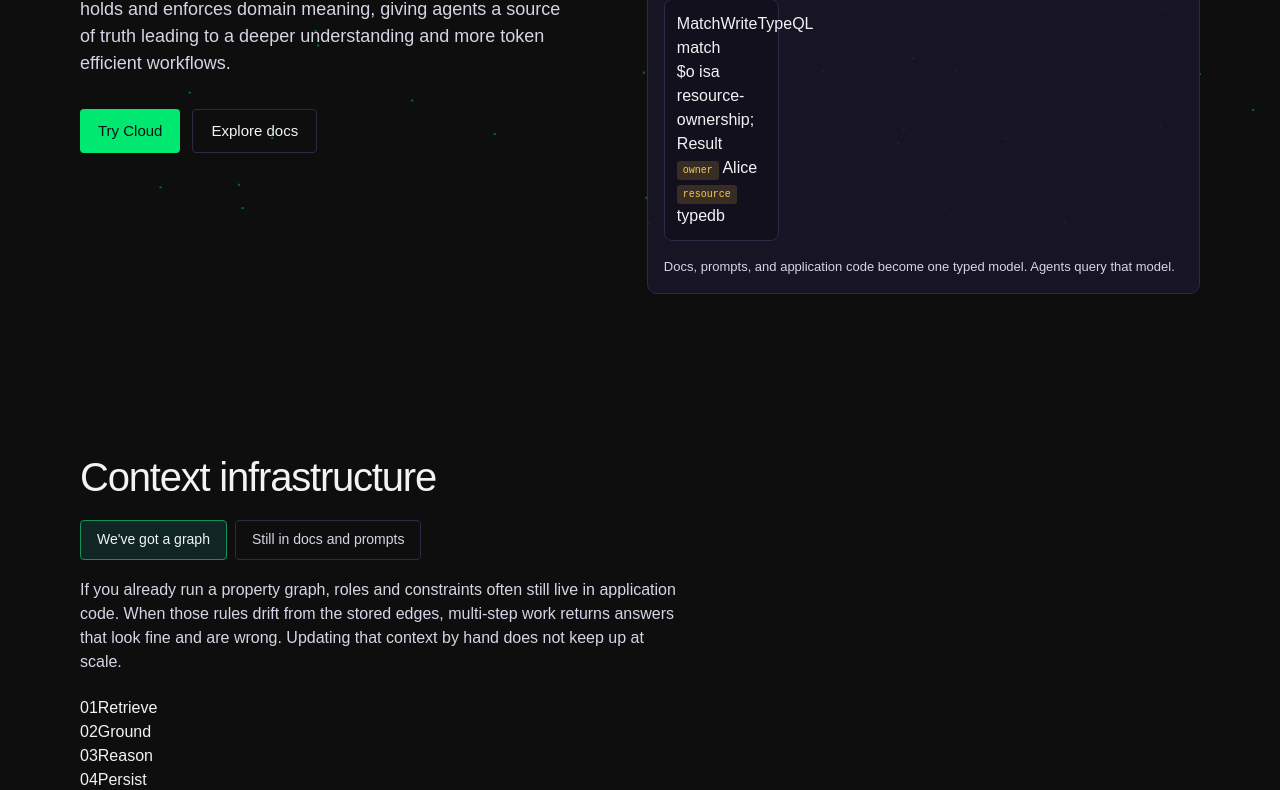
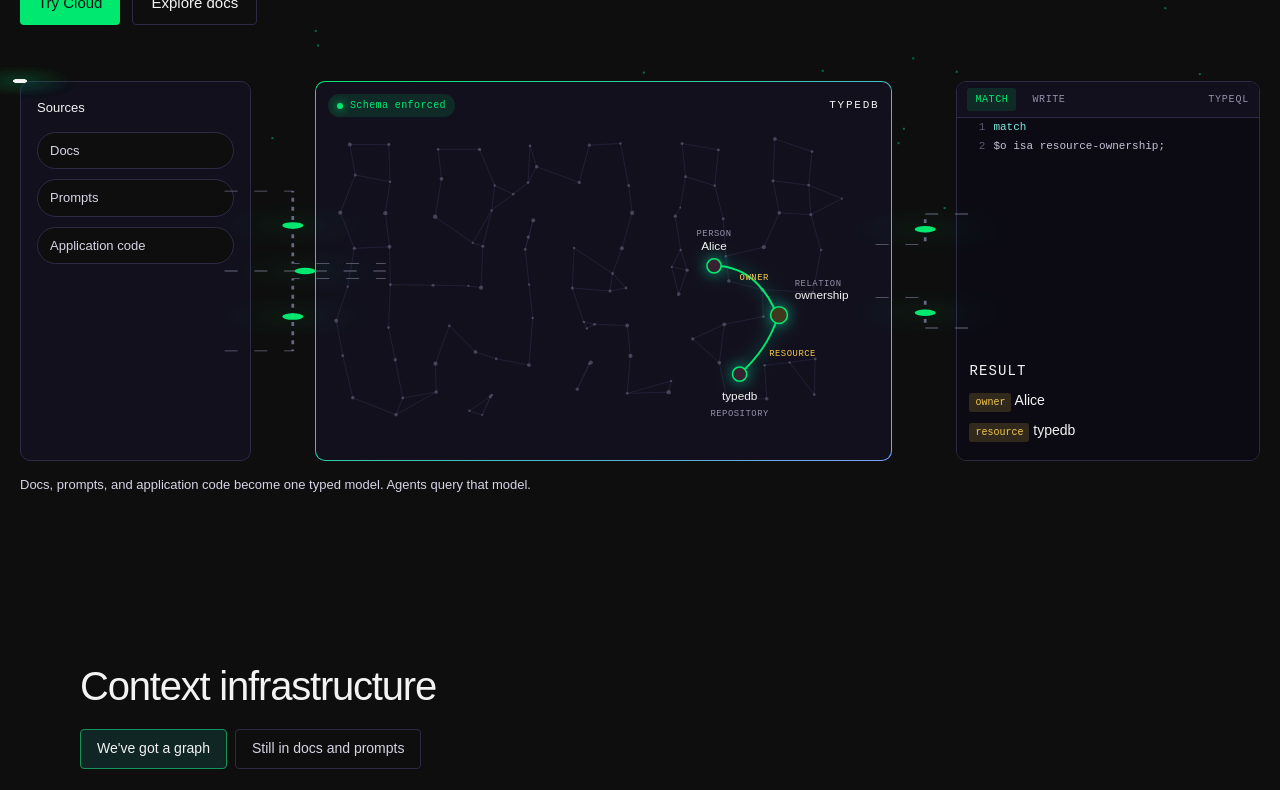
Before and after one commit to daniel-crowe/typedb-hp-v1-pr3-src, a Next.js app: page / in a window 1280 px wide. Shown: the part 560-1350 px from the top of the page. Built offline with nearby package versions, Linux system fonts and the light colour scheme; a web font is replaced by a local one.

Commit message:
Sync v2 pipeline components and CSS

```diff
--- a/app/lock.css
+++ b/app/lock.css
@@ -1,8 +1,14 @@
 .hero {
-  min-height: min(84vh, 760px);
-  grid-template-columns: minmax(0, 1fr) minmax(300px, 1.05fr);
-  gap: 40px;
-  padding: 36px 0 72px;
+  display: flex;
+  flex-direction: column;
+  align-items: stretch;
+  gap: 48px;
+  min-height: min(88vh, 920px);
+  padding: 40px 0 80px;
+}
+
+.hero.wrap {
+  width: min(1240px, calc(100% - 40px));
 }
 
 .hero .hero-pipeline {
@@ -11,43 +17,91 @@
 
 .hero-pipeline {
   display: grid;
-  grid-template-columns: minmax(104px, 0.7fr) auto minmax(0, 1.4fr) auto minmax(120px, 0.85fr);
-  grid-template-rows: auto auto;
-  gap: 10px 8px;
-  align-items: stretch;
-  padding: 16px;
-  border: 1px solid var(--raised);
-  border-radius: 10px;
-  background: color-mix(in srgb, var(--panel) 82%, transparent);
+  gap: 14px;
+  padding: 0;
+  border: 0;
+  background: transparent;
 }
 
 .hero-pipeline figcaption {
-  grid-column: 1 / -1;
-  margin: 6px 0 0;
+  margin: 0;
   color: var(--mute);
   font-size: 13px;
 }
 
+.hero-pipe-flow {
+  position: relative;
+  display: grid;
+  grid-template-columns: minmax(148px, 0.7fr) minmax(0, 1.75fr) minmax(240px, 0.92fr);
+  gap: 64px;
+  align-items: stretch;
+  min-height: 380px;
+}
+
+.hero-pipe-feeds {
+  position: absolute;
+  inset: 0;
+  z-index: 2;
+  width: 100%;
+  height: 100%;
+  overflow: visible;
+  pointer-events: none;
+}
+
+.hero-feed-line {
+  fill: none;
+  stroke: #6b6680;
+  stroke-width: 0.22;
+  stroke-dasharray: 1.05 1.35;
+  stroke-linejoin: round;
+}
+
+.hero-feed-dot {
+  fill: #f3f3f3;
+  filter: drop-shadow(0 0 2px #01e870);
+}
+
+.hero-feed-packet {
+  fill: #01e870;
+  filter: drop-shadow(0 0 3px #01e870);
+}
+
 .hero-pipe-col {
+  position: relative;
+  z-index: 1;
   min-width: 0;
-  padding: 12px;
+  padding: 16px;
   border: 1px solid var(--raised);
-  border-radius: 8px;
+  border-radius: 10px;
   background: #12101d;
 }
 
 .hero-pipe-col.is-graph {
-  border-color: color-mix(in srgb, var(--accent) 34%, var(--raised));
-  background: color-mix(in srgb, var(--accent) 6%, #12101d);
+  display: flex;
+  flex-direction: column;
+  padding: 12px 12px 8px;
+  border: 1px solid transparent;
+  background:
+    linear-gradient(#12101d, #12101d) padding-box,
+    linear-gradient(135deg, #01e870 0%, #78a0ff 100%) border-box;
+}
+
+.hero-pipe-col.is-ai {
+  display: flex;
+  flex-direction: column;
+  padding: 0;
+  overflow: hidden;
+  background: #0c0b14;
 }
 
 .hero-pipe-label {
-  margin: 0 0 10px;
-  color: var(--accent);
-  font-family: var(--font-family-code);
-  font-size: 11px;
-  letter-spacing: 0.06em;
-  text-transform: uppercase;
+  margin: 0 0 14px;
+  color: var(--ink);
+  font-size: 13px;
+  font-weight: 500;
+  letter-spacing: 0;
+  text-transform: none;
+  font-family: inherit;
 }
 
 .hero-pipe-sources {
@@ -55,32 +109,152 @@
   padding: 0;
   list-style: none;
   display: grid;
-  gap: 8px;
+  gap: 10px;
 }
 
 .hero-pipe-sources li {
-  padding: 8px 10px;
+  padding: 8px 12px;
   border: 1px solid var(--raised);
-  border-radius: 4px;
+  border-radius: 999px;
   background: #0e0e0e;
+  color: var(--mute);
   font-size: 13px;
 }
 
-.hero-pipe-arrow {
-  align-self: center;
-  color: var(--accent);
-  font-size: 20px;
-  line-height: 1;
+.hero-pipe-graph-bar {
+  display: flex;
+  align-items: center;
+  justify-content: space-between;
+  gap: 12px;
+  margin-bottom: 6px;
 }
 
-.hero-pipe-graph {
+.hero-pipe-status {
+  display: inline-flex;
+  align-items: center;
+  gap: 7px;
+  padding: 4px 9px;
+  border-radius: 999px;
+  background: color-mix(in srgb, var(--accent) 12%, #12101d);
+  color: var(--accent);
+  font-family: var(--font-family-code);
+  font-size: 10px;
+  letter-spacing: 0.04em;
+}
+
+.hero-pipe-status::before {
+  content: "";
+  width: 6px;
+  height: 6px;
+  border-radius: 50%;
+  background: var(--accent);
+  box-shadow: 0 0 8px var(--accent);
+}
+
+.hero-pipe-brand {
+  color: var(--ink);
+  font-family: var(--font-family-code);
+  font-size: 11px;
+  letter-spacing: 0.16em;
+  text-transform: uppercase;
+}
+
+.hero-pipe-field {
   display: block;
   width: 100%;
   height: auto;
+  flex: 1;
+  min-height: 280px;
+}
+
+.hero-pipe-field-bg line {
+  stroke: #2a2740;
+  stroke-width: 0.7;
+}
+
+.hero-pipe-field-bg circle {
+  fill: #6f6a84;
+  opacity: 0.55;
+}
+
+.hero-pipe-cluster path {
+  fill: none;
+  stroke: #01e870;
+  stroke-width: 2;
+}
+
+.hero-pipe-cluster circle {
+  fill: #0e0e0e;
+  stroke: #01e870;
+  stroke-width: 1.6;
+}
+
+.hero-pipe-cluster circle.is-relation {
+  fill: color-mix(in srgb, var(--relation) 22%, #0e0e0e);
+}
+
+.hero-pipe-cluster circle.is-entity {
+  fill: color-mix(in srgb, var(--entity) 18%, #0e0e0e);
+}
+
+.hero-pipe-node-label {
+  fill: var(--ink);
+  font-size: 12px;
+}
+
+.hero-pipe-node-kind,
+.hero-pipe-role {
+  fill: var(--mute-2);
+  font-family: var(--font-family-code);
+  font-size: 9px;
+  letter-spacing: 0.06em;
+  text-transform: uppercase;
+}
+
+.hero-pipe-role {
+  fill: var(--relation);
+}
+
+.hero-pipe-window-bar {
+  display: flex;
+  align-items: center;
+  min-height: 36px;
+  padding: 0 12px;
+  border-bottom: 1px solid var(--raised);
+  background: #12101d;
+}
+
+.hero-pipe-window-title {
+  color: var(--accent);
+  font-family: var(--font-family-code);
+  font-size: 10px;
+  letter-spacing: 0.1em;
+  text-transform: uppercase;
 }
 
 .hero-pipe-ask {
-  margin-top: 0;
+  margin: 14px 12px 0;
+}
+
+.hero-pipe-result {
+  display: grid;
+  gap: 8px;
+  margin-top: auto;
+  padding: 16px 12px 18px;
+}
+
+.hero-pipe-result p {
+  margin: 0;
+  color: var(--ink);
+  font-size: 14px;
+}
+
+.hero-pipe-result-label {
+  color: var(--accent);
+  font-family: var(--font-family-code);
+  font-size: 10px;
+  letter-spacing: 0.08em;
+  text-transform: uppercase;
 }
 
 .stack-job {
@@ -89,9 +263,136 @@
 }
 
 .stack-board {
-  grid-template-columns: repeat(4, minmax(0, 1fr));
+  grid-template-columns: 1fr;
   gap: 14px;
   padding: 16px;
+}
+
+.stack-rail {
+  display: grid;
+  grid-template-columns: repeat(4, minmax(0, 1fr));
+  gap: 10px;
+  margin: 0 0 22px;
+  padding: 0;
+  list-style: none;
+}
+
+.stack-rail-step {
+  display: flex;
+  align-items: center;
+  gap: 8px;
+  margin: 0;
+  padding: 10px 12px;
+  border: 1px solid var(--raised);
+  border-radius: 6px;
+  background: #12101d;
+  color: var(--mute-2);
+  font-size: 13px;
+}
+
+.stack-rail-step span {
+  color: var(--accent);
+  font-family: var(--font-family-code);
+  font-size: 11px;
+}
+
+.stack-rail.is-lit .stack-rail-step.is-on {
+  border-color: color-mix(in srgb, var(--accent) 34%, var(--raised));
+  color: var(--ink);
+}
+
+.studio-pane {
+  display: flex;
+  flex-direction: column;
+  min-height: 100%;
+  background: #0c0b14;
+}
+
+.studio-pane-bar {
+  display: flex;
+  align-items: center;
+  gap: 8px;
+  min-height: 36px;
+  padding: 0 10px;
+  border-bottom: 1px solid var(--raised);
+  background: #12101d;
+}
+
+.studio-pane-tab {
+  padding: 4px 8px;
+  border-radius: 3px;
+  color: var(--mute-2);
+  font-family: var(--font-family-code);
+  font-size: 10px;
+  letter-spacing: 0.06em;
+  text-transform: uppercase;
+}
+
+.studio-pane-tab.is-on {
+  background: color-mix(in srgb, var(--accent) 12%, #12101d);
+  color: var(--accent);
+}
+
+.studio-pane-file {
+  margin-left: auto;
+  color: var(--mute-2);
+  font-family: var(--font-family-code);
+  font-size: 10px;
+  letter-spacing: 0.08em;
+  text-transform: uppercase;
+}
+
+.studio-pane-code ol {
+  margin: 0;
+  padding: 0 12px 0 0;
+  list-style: none;
+  counter-reset: studio-line;
+  font-family: var(--font-family-code);
+  font-size: 11px;
+  line-height: 1.7;
+  color: #c8c4d8;
+}
+
+.studio-pane-code li {
+  display: grid;
+  grid-template-columns: 28px 1fr;
+  gap: 8px;
+}
+
+.studio-pane-code li::before {
+  counter-increment: studio-line;
+  content: counter(studio-line);
+  color: #5c5770;
+  text-align: right;
+}
+
+.studio-pane-code .kw {
+  color: #7ee8df;
+}
+
+.studio-pane-reject {
+  margin: auto 12px 16px;
+  padding: 10px 12px;
+  border: 1px solid color-mix(in srgb, var(--danger) 40%, var(--raised));
+  border-radius: 4px;
+  background: color-mix(in srgb, var(--danger) 8%, #0c0b14);
+}
+
+.s2-pipeline,
+.meaning-pipeline {
+  margin: 0;
+}
+
+.meaning-graphic.is-compact {
+  display: block;
+  width: 100%;
+  height: auto;
+}
+
+.meaning-phase-pane {
+  display: grid;
+  gap: 8px;
+  padding: 16px 12px 18px;
 }
 
 .stack-stage {
@@ -133,15 +434,38 @@
   text-align: center;
 }
 
+@media (prefers-reduced-motion: reduce) {
+  .hero-feed-dot {
+    display: none;
+  }
+}
+
 @media (max-width: 860px) {
-  .hero-pipeline,
+  .hero {
+    min-height: auto;
+    padding-top: 20px;
+  }
+
+  .hero-pipe-flow,
   .stack-board {
     grid-template-columns: 1fr;
   }
 
-  .hero-pipe-arrow {
-    justify-self: center;
-    transform: rotate(90deg);
+  .stack-rail {
+    grid-template-columns: 1fr 1fr;
+  }
+
+  .hero-pipe-flow {
+    gap: 16px;
+    min-height: 0;
+  }
+
+  .hero-pipe-feeds {
+    display: none;
+  }
+
+  .hero-pipe-field {
+    min-height: 220px;
   }
 
   .insight-sentence {
--- a/components/MeaningGraphic.tsx
+++ b/components/MeaningGraphic.tsx
@@ -14,7 +14,7 @@
   enforce: "Enforce: a query error, not a suggestion",
 };
 
-export function MeaningGraphic({ phase }: { phase: MeaningPhase }) {
+export function MeaningGraphic({ phase, compact = false }: { phase: MeaningPhase; compact?: boolean }) {
   const root = useRef<SVGSVGElement>(null);
 
   useGSAP(
@@ -26,7 +26,7 @@
       const reduce = window.matchMedia("(prefers-reduced-motion: reduce)").matches;
       const duration = reduce ? 0 : 0.32;
 
-      const pane = svg.querySelector<SVGElement>("[data-phase-pane]");
+      const pane = compact ? null : svg.querySelector<SVGElement>("[data-phase-pane]");
       if (pane && !reduce) {
         gsap.fromTo(pane, { autoAlpha: 0.35, y: 8 }, { autoAlpha: 1, y: 0, duration, ease: "power2.out" });
       }
@@ -50,14 +50,14 @@
         );
       }
     },
-    { dependencies: [phase], scope: root },
+    { dependencies: [phase, compact], scope: root },
   );
 
   return (
     <svg
       ref={root}
-      className="meaning-graphic"
-      viewBox="0 0 720 340"
+      className={compact ? "meaning-graphic is-compact" : "meaning-graphic"}
+      viewBox={compact ? "0 0 180 300" : "0 0 720 340"}
       role="img"
       data-meaning-phase={phase}
       aria-labelledby="meaning-graphic-title"
@@ -95,6 +95,8 @@
         </text>
       </g>
 
+      {compact ? null : (
+        <>
       <path className="typed-edge" d="M166 60 L200 60 L200 148 L218 148" fill="none" />
       <path className="typed-edge" d="M166 142 L218 142" fill="none" />
       <path className="typed-edge" d="M166 224 L200 224 L200 168 L218 168" fill="none" />
@@ -225,6 +227,8 @@
           </text>
         </g>
       </g>
+        </>
+      )}
     </svg>
   );
 }
```
